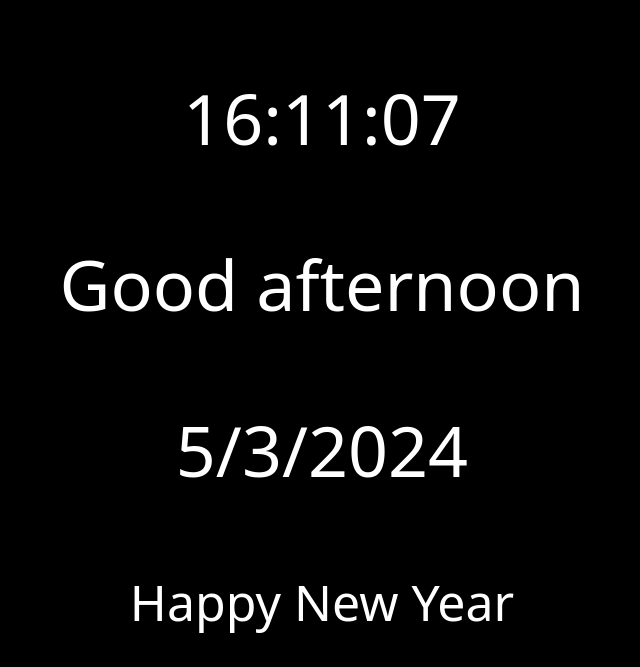
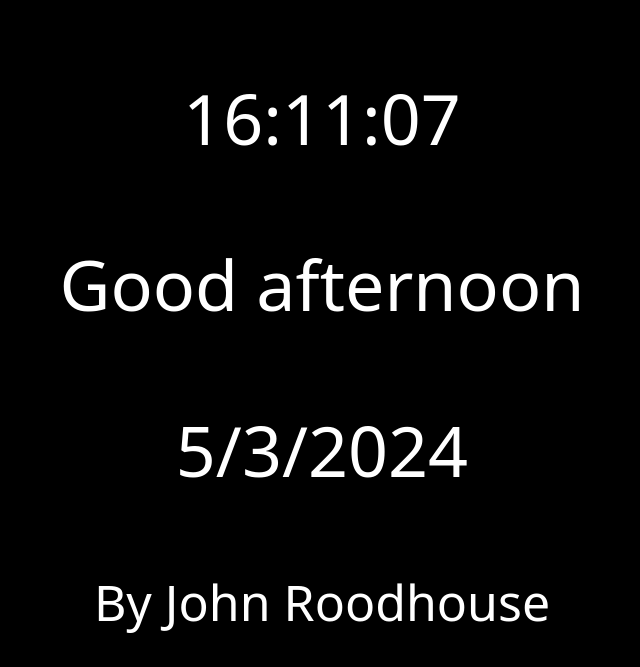
Before and after one commit to unclejohn8140/johnsclock, a plain HTML site: page index.html in a window 1280 px wide. Shown: the top 667 px of the page, without its empty margins (318-958 px from the left). Drawn offline with Linux system fonts and the light colour scheme.

Commit message:
Update index.html

```diff
--- a/index.html
+++ b/index.html
@@ -83,7 +83,7 @@
         }
 
     </style>
-<h1>Happy New Year</h1>
+
     <h1>
         <div>
             By John Roodhouse
```
